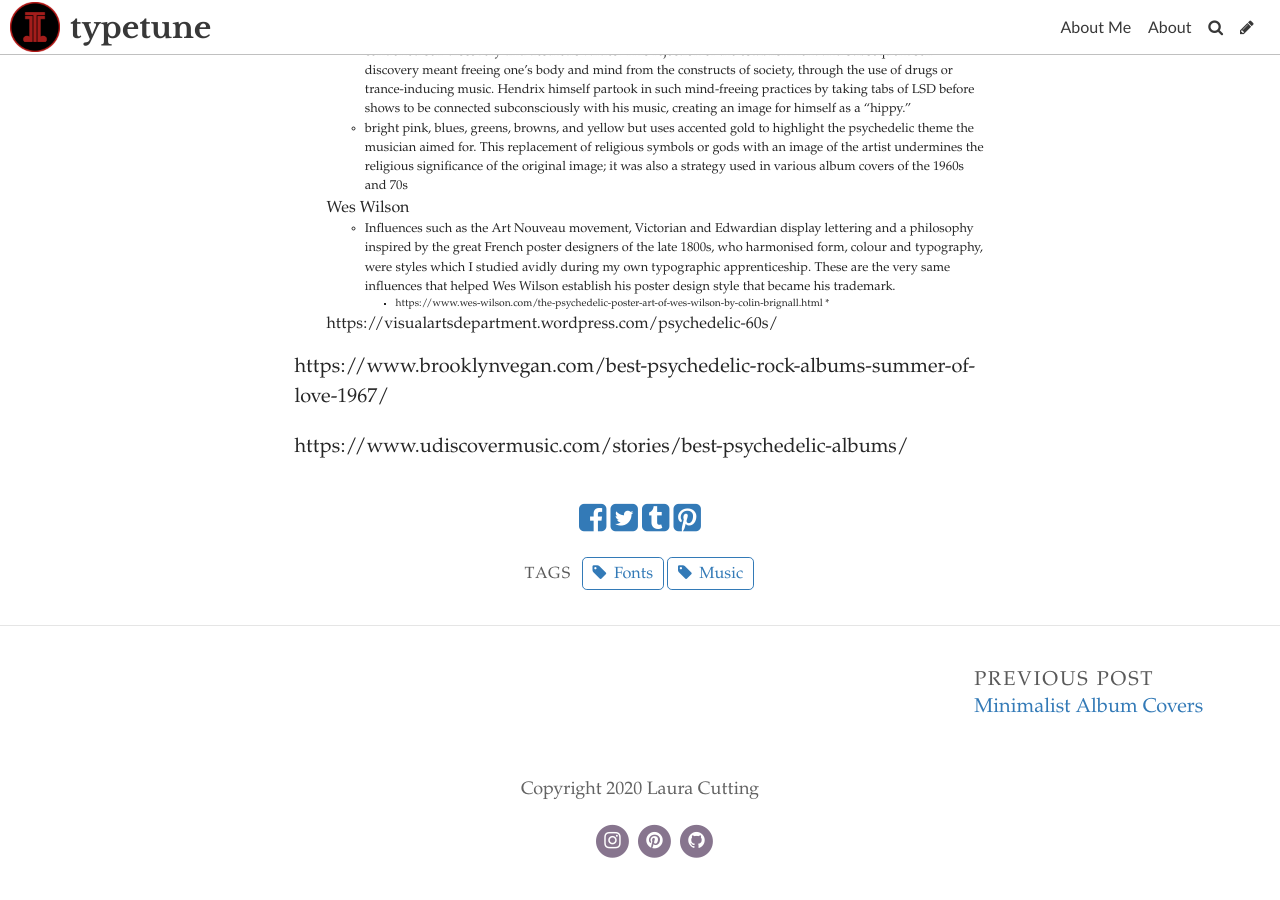
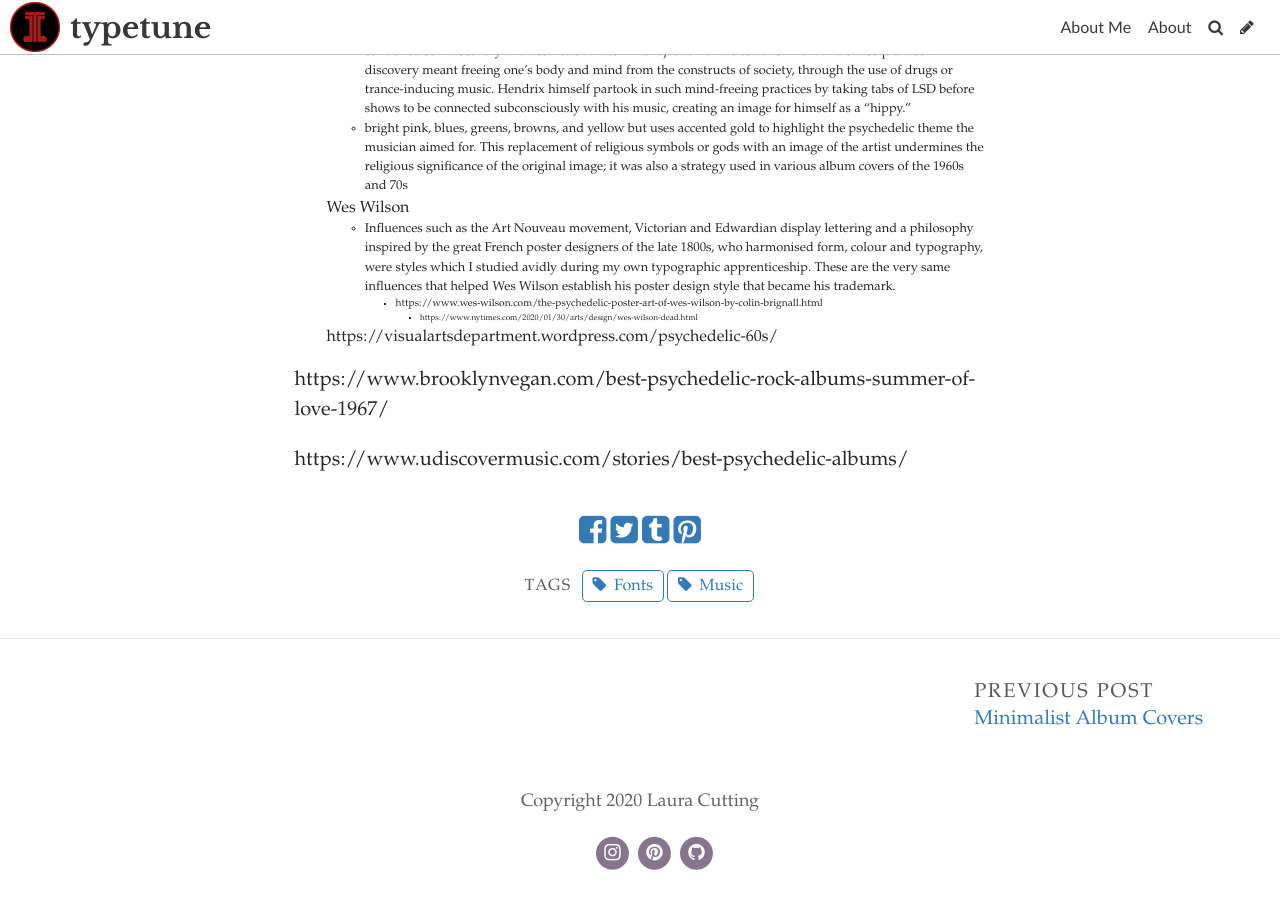
Before and after one commit to lauracutting/typetune, a Jekyll site: the page built from _posts/2020-10-28-groovy-baby.md, in a window 1280 px wide and 900 px high, scrolled down 1050 px. Built offline with Jekyll 4.4.1, drawn with Linux system fonts in a browser that asks for light colours; some web fonts are replaced; some of the changed lines change nothing that is shown.

Commit message:
Update Post “2020-10-28-groovy-baby”

```diff
--- a/_posts/2020-10-28-groovy-baby.md
+++ b/_posts/2020-10-28-groovy-baby.md
@@ -29,7 +29,7 @@ Jimi Hendrix
 
     * https://www.wes-wilson.com/the-psychedelic-poster-art-of-wes-wilson-by-colin-brignall.html
 
-      *
+      * https://www.nytimes.com/2020/01/30/arts/design/wes-wilson-dead.html
 
   https://visualartsdepartment.wordpress.com/psychedelic-60s/
 
```
